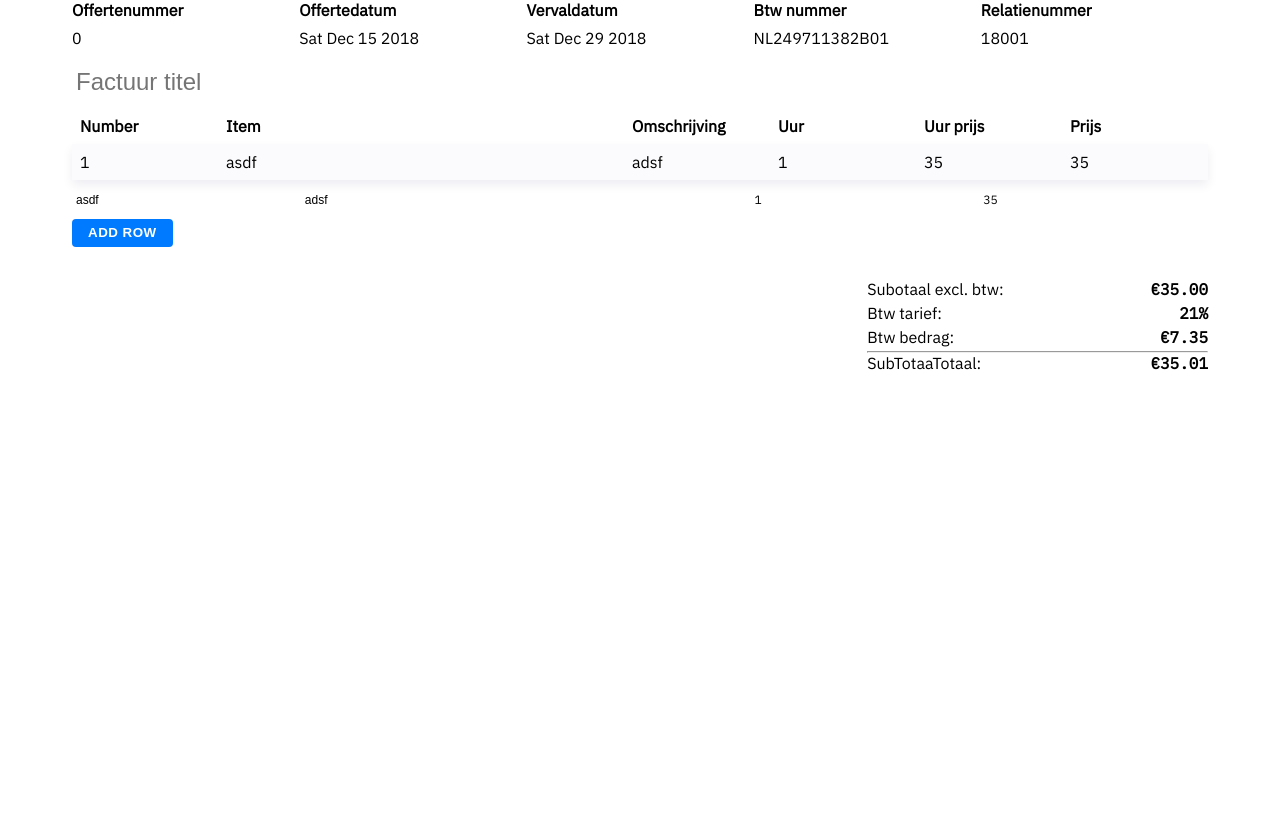
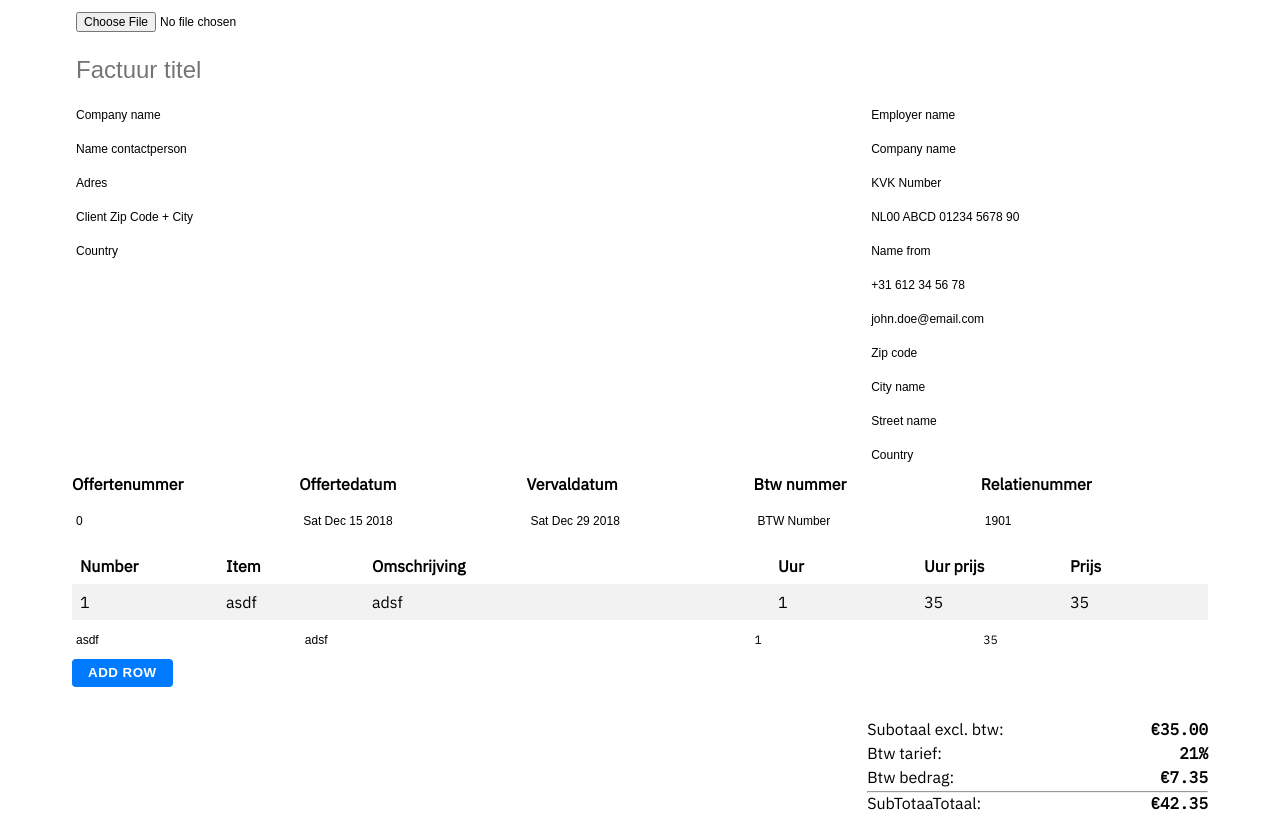
Before and after one commit to noudadrichem/offerte-maker, a Vue app: page / in a window 1280 px wide. Both pictures are taken after a click on the button "ADD ROW". Built offline with nearby package versions, Linux system fonts and the light colour scheme.

Commit message:
adres card and file uploader

```diff
--- a/src/components/AdresCard.vue
+++ b/src/components/AdresCard.vue
@@ -1,18 +1,27 @@
 <template>
+<div class="adres-card">
 
+
+  <div v-for="(value, key) in adresData" :key="key">
+    <input type="text" v-model="adresData[key]"/>
+  </div>
+
+</div>
 </template>
 
 <script>
-import { mapState } from 'vuex'
-
 export default {
-  methods: {
-    inc() {
-      this.$store.commit('increment')
-    }
-  },
-  computed: mapState({
-    count: s => s.counter,
-  })
+  props: ['adresData']
 }
 </script>
+
+<style lang="scss" scoped>
+  .adres-card {
+    width: 30%;
+  }
+
+  input {
+    display: block;
+    width: 100%;
+  }
+</style>
--- a/src/components/GeneralInfo.vue
+++ b/src/components/GeneralInfo.vue
@@ -8,7 +8,7 @@
 
     <div class="headings values">
       <span v-for="(value, key) in generalInfo" :key="key">
-        {{ value }}
+        <input type="text" v-model="generalInfo[key]"/>
       </span>
     </div>
   </div>
@@ -25,8 +25,8 @@ export default {
       'Vervaldatum',
       'Btw nummer',
       'Relatienummer'
-     ]
-  }),
+     ],
+  })
 }
 </script>
 
--- /dev/null
+++ b/src/components/UploadLogo.vue
@@ -0,0 +1,27 @@
+<template>
+<div>
+  <input type='file' ref="logoUpload" @change="loadTextFromFile"/>
+  <img :src="imageData"/>
+</div>
+</template>
+
+<script>
+export default {
+  data: () => ({
+    imageData: ''
+  }),
+  methods: {
+    loadTextFromFile(e) {
+      console.log('new file ')
+      const file = e.target.files[0];
+      const reader = new FileReader();
+      reader.readAsDataURL(file)
+      reader.onload = () => {
+        console.log('dit is reader: ', reader)
+        console.log('dit is reader.result: ', reader.result)
+        this.$set(this, 'imageData', reader.result)
+      }
+    }
+  }
+}
+</script>
--- a/src/components/rows/row.vue
+++ b/src/components/rows/row.vue
@@ -1,11 +1,11 @@
 <template>
   <div class="row">
-    <span>{{ idx + 1}}</span>
+    <span class="num">{{ idx + 1}}</span>
     <span>{{ task.item }}</span>
     <span>{{ task.description }}</span>
-    <span>{{ task.units }}</span>
-    <span>{{ task.costPerUnit }}</span>
-    <span>{{ task.units * task.costPerUnit }}</span>
+    <span class="num">{{ task.units }}</span>
+    <span class="num">{{ task.costPerUnit }}</span>
+    <span class="num">{{ task.units * task.costPerUnit }}</span>
   </div>
 </template>
 
@@ -23,8 +23,9 @@ export default {
     justify-content: space-between;
 
     &:nth-child(even) {
-      box-shadow: var(--box-shadow);
-      background: var(--white);
+      background-color: #f2f2f2;
+      /* box-shadow: var(--box-shadow); */
+      /* background-color: var(--white); */
     }
 
 
@@ -41,7 +42,7 @@ export default {
       flex: 0;
     } */
 
-    span:nth-child(2) {
+    span:nth-child(3) {
       flex: 3;
     }
   }
--- a/src/components/rows/total.vue
+++ b/src/components/rows/total.vue
@@ -24,7 +24,9 @@ export default {
       return this.valueToCurrency(this.totalPriceEX * (this.btwPercent / 100))
     },
     totalPriceINC() {
-      return this.valueToCurrency(this.totalPriceEX + this.btwPrice)
+      return this.valueToCurrency(
+        parseFloat(this.totalPriceEX) + parseFloat(this.btwPrice)
+      )
     }
   },
   methods: {
--- a/src/views/Home.vue
+++ b/src/views/Home.vue
@@ -1,11 +1,17 @@
 <template>
 <div class="home">
   <div class="container">
-    <!-- <PersonalInfo v-bind:personalInfo="personal"/> -->
 
+    <UploadLogo/>
+
+    <input class="page-heading" type="text" v-model="offerteTitle" placeholder="Factuur titel">
+
+    <div class="adres-cards">
+      <AdresCard :adresData="companyTo"/>
+      <AdresCard :adresData="companyFrom"/>
+    </div>
     <GeneralInfo :generalInfo="generalInfo"/>
 
-    <input class="page-heading" type="text" v-model="offerteTitle" placeholder="Factuur titel">
     <div class="">
       <Rows v-bind:billableTasks="billableTasks" :addRow="addRow" :btwPercent="btwPercent"/>
     </div>
@@ -17,12 +23,16 @@
 import PersonalInfo from '../components/PersonalInfo'
 import Rows from '../components/rows'
 import GeneralInfo from '../components/GeneralInfo'
+import AdresCard from '../components/AdresCard'
+import UploadLogo from '../components/UploadLogo'
 
 export default {
   components: {
     PersonalInfo,
     Rows,
-    GeneralInfo
+    GeneralInfo,
+    AdresCard,
+    UploadLogo
   },
   methods: {
     addRow(newRow) {
@@ -33,37 +43,35 @@ export default {
   },
   data: () => ({
     offerteTitle: '',
-    companyName: 'noudadrichem',
-    personal: {
-      name: 'Noud Adrichem',
-      kvk: '6898 2624',
-      bank: 'NL26 ABNA 0247 9036 71',
-      tnv: 'N. Adrichem',
-      cellphone: '+31 627 490 197',
-      email: 'info@noudadrichem.com',
-      adres: {
-        code: '1702VN',
-        city: 'HEERHUGOWAARD',
-        stree: 'Coryluslaan 18'
-      }
+    billableTasks: [],
+    btwPercent: 21,
+    companyFrom: {
+      name: 'Employer name',
+      companyName: 'Company name',
+      kvk: 'KVK Number',
+      bank: 'NL00 ABCD 01234 5678 90',
+      tnv: 'Name from',
+      cellphone: '+31 612 34 56 78',
+      email: 'john.doe@email.com',
+      code: 'Zip code',
+      city: 'City name',
+      street: 'Street name',
+      country: 'Country',
     },
-    adres: {
-      name: 'Brede Welzijns Instelling Woensdrecht',
-      street: 'Kromstraat 4, 4631KH',
-      city: 'Woensdrecht',
-      country: 'NETHERLANDS',
+    companyTo: {
+      companyName: 'Company name',
+      name: 'Name contactperson',
+      street: 'Adres',
+      code: 'Client Zip Code + City',
+      country: 'Country',
     },
     generalInfo: {
       offerteNumber: 0,
       currentDate: new Date().toDateString(),
       expireDate: new Date(Date.now() + 12096e5).toDateString(),
-      btwNumber: 'NL249711382B01',
-      relationNumber: 18001,
+      btwNumber: 'BTW Number',
+      relationNumber: 1901,
     },
-    client: 'BWI Woensdrecht',
-    offerteTo: 'Juliet Manrho',
-    billableTasks: [],
-    btwPercent: 21,
   })
 }
 </script>
@@ -75,5 +83,10 @@ export default {
     margin: 0 auto;
     display: flex;
     flex-direction: column;
+
+    .adres-cards {
+      display: flex;
+      justify-content: space-between;
+    }
   }
 </style>
```
Also changed, not shown: src/components/InfoCard.vue (added, +17 -0 lines).
